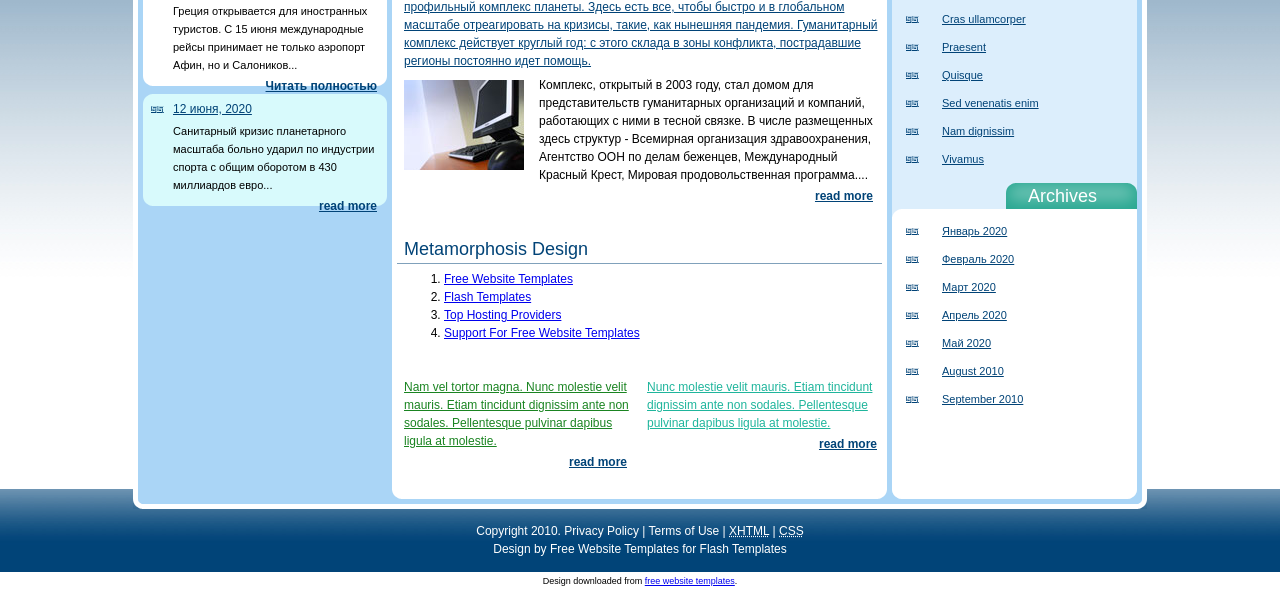
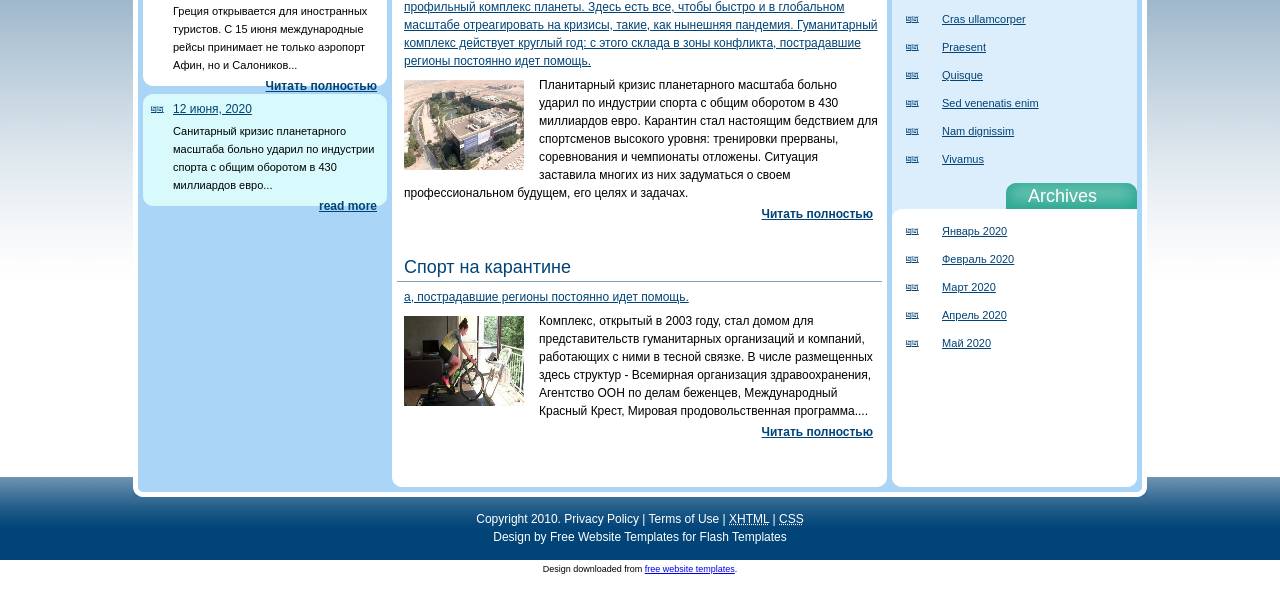
Before and after one commit to andreyzakharchenko2019/KursovayaKarGTU, a plain HTML site: page index.html in a window 1280 px wide. Shown: the part 438-1028 px from the top of the page. Drawn offline with Linux system fonts and the light colour scheme.

Commit message:
Update index.html

```diff
--- a/index.html
+++ b/index.html
@@ -55,8 +55,6 @@
                           	<div class="munth"><a href="#" >Март  2020</a></div>
                           	<div class="munth"><a href="#" >Апрель  2020</a></div>
                           	<div class="munth"><a href="#" >Май  2020</a></div>
-                            <div class="munth"><a href="#" >August  2010</a></div>
-                          	<div class="munth"><a href="#" >September  2010</a></div>
                	  	  </div>
 
 
@@ -83,28 +81,20 @@
                         	<span>Добро пожаловать в Международный гуманитарный городок Дубая - крупнейший профильный комплекс планеты. Здесь есть все, чтобы быстро и в глобальном масштабе отреагировать на кризисы, такие, как нынешняя пандемия. Гуманитарный комплекс действует круглый год: с этого склада в зоны конфликта, пострадавшие регионы постоянно идет помощь.</span>
                       	</div>
                          <div class="text">
-                          <img src="images/img1.jpg" class="img" width="120" height="90" alt="" />
+                          <img src="images/dubai.jpg" class="img" width="120" height="90" alt="" />
+                          Планитарный кризис планетарного масштаба больно ударил по индустрии спорта с общим оборотом в 430 миллиардов евро. Карантин стал настоящим бедствием для спортсменов высокого уровня: тренировки прерваны, соревнования и чемпионаты отложены. Ситуация заставила многих из них задуматься о своем профессиональном будущем, его целях и задачах. <br />
+                          <div class="read"><a href="#"> Читать полностью</a></div><br />
+                   	  	</div>
+                        <h1>Спорт на карантине</h1>
+                        <div class="text">
+                        	<span>а, пострадавшие регионы постоянно идет помощь.</span>
+                      	</div>
+                         <div class="text">
+                          <img src="images/sport.jpg" class="img" width="120" height="90" alt="" />
                           Комплекс, открытый в 2003 году, стал домом для представительств гуманитарных организаций и компаний, работающих с ними в тесной связке. В числе размещенных здесь структур - Всемирная организация здравоохранения, Агентство ООН по делам беженцев, Международный Красный Крест, Мировая продовольственная программа.... <br />
-                          <div class="read"><a href="#"> read more</a></div><br />
+                          <div class="read"><a href="#"> Читать полностью</a></div><br />
                    	  	</div>
-                        <h1>Metamorphosis Design</h1>
-                        <div class="text">
-                          <ol>
-									<li><a href="http://www.metamorphozis.com/free_templates/free_templates.php">Free Website Templates</a></li>
-									<li><a href="http://www.metamorphozis.com/shop/flash_templates.php">Flash Templates</a></li>
-									<li><a href="http://www.metamorphozis.com/website_hosting/index.php">Top Hosting Providers</a></li>
-									<li><a href="http://www.metamorphozis.com/contact/contact.php">Support For Free Website Templates</a></li>
-							  </ol>
-							  <br /><br />
-                   	  </div>
-                        <div id="all_col">
-                       	  <div class="col_left"><a class="left_a"  href="#">Nam vel tortor magna. Nunc molestie velit mauris. Etiam tincidunt dignissim ante non sodales. Pellentesque pulvinar dapibus ligula at molestie. </a><br />
-								<div class="read"><a href="#"> read more</a></div>
-                          </div>
-                            <div class="col_right"><a class="right_a"  href="#">Nunc molestie velit mauris. Etiam tincidunt dignissim ante non sodales. Pellentesque pulvinar dapibus ligula at molestie.</a> <br />
-								<div class="read"><a href="#"> read more</a></div>
-                          </div>
-                        </div>
+
 
 
                     </div>
```
